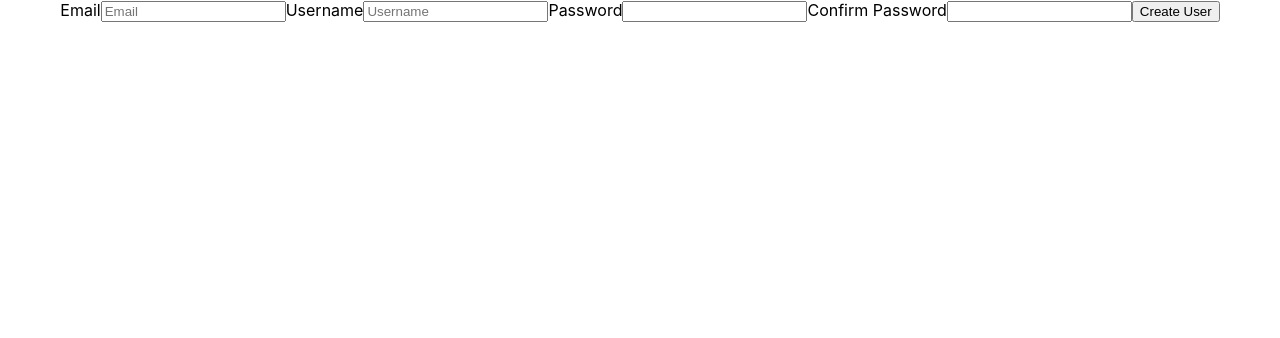
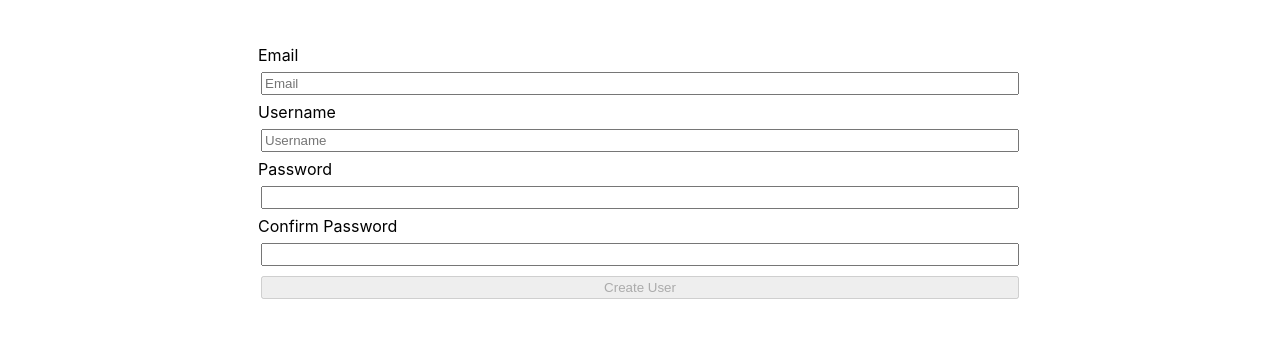
Before and after one commit to hilfigertout/login-signup-app-template, a React (Create React App) app in the folder front-end/: page /signup in a window 1280 px wide. Shown: the top 338 px of the page. Built offline with nearby package versions, Linux system fonts and the light colour scheme.

Commit message:
Login and Signup both functional. README added. Minimal styling added.

```diff
--- a/front-end/src/App.js
+++ b/front-end/src/App.js
@@ -1,6 +1,6 @@
 import './App.css';
-import Login from './pages/Login';
-import Signup from './pages/Signup';
+import Login from './pages/Login/Login';
+import Signup from './pages/Signup/Signup';
 import {useState, useEffect} from 'react';
 import UserContext from './UserContext';
 import SessionContext from './SessionContext';
--- /dev/null
+++ b/front-end/src/pages/Login/Login.css
@@ -0,0 +1,20 @@
+.login-page {
+  margin-top: 10px;
+  display: flex;
+  flex-direction: column;
+  justify-content: center;
+  align-items: center;
+}
+
+.login-page form {
+  display: flex;
+  flex-direction: column;
+  width: 40%
+}
+
+.login-page form * {
+  align-self: flex-start;
+  width: 100%;
+  margin: 5px;
+  padding: 1px;
+}
--- a/front-end/src/pages/Login.js
+++ b/front-end/src/pages/Login/Login.js
@@ -1,6 +1,7 @@
 import {useState, useEffect, useContext} from 'react';
-import UserContext from '../UserContext';
-import SessionContext from '../SessionContext';
+import UserContext from '../../UserContext';
+import SessionContext from '../../SessionContext';
+import './Login.css'
 
 const Login = () => {
 
@@ -15,7 +16,7 @@ const Login = () => {
     const loginUsername = username;
     setLoading(true);
     if (loginUsername) {
-      const init = {
+      let init = {
         method: 'POST',
         headers: {
           'Accept': 'application/json',
@@ -27,7 +28,7 @@ const Login = () => {
         .then((res) => res.json())
         .then(data => {
           if (data.message?.match(/success/i)) {
-            setSession({token: data.token, user_id: data.user_id, expire_timestamp: data.expiration})
+            setSession({token: data.token, user_id: data.user_id, expire_timestamp: data.expire_timestamp})
           } else {
             throw new Error(data.message);
           }
@@ -45,7 +46,7 @@ const Login = () => {
   const handleLogout = (e) => {
     e.preventDefault()
     setLoading(true);
-    const init = {
+    let init = {
       method: 'DELETE',
       headers: {
         'Accept': 'application/json',
@@ -63,21 +64,26 @@ const Login = () => {
     })
   }
 
+  //TODO - add error display for wrong password
   return (
   <div className="login-page">
+
     {!(user.username) &&
-    <form>
-      <input type="text" placeholder="username" value={username} onChange={(e) => setUsername(e.target.value)} />
-      <input type="password" placeholder="password" value={password} onChange={(e) => setPassword(e.target.value)} />
-      <button className="login-button" disabled={loading} onClick={handleLogin}>Login</button>
-    </form>
+    <>
+      <h1>Login</h1>
+      <form>
+        <input type="text" placeholder="username" value={username} onChange={(e) => setUsername(e.target.value)} />
+        <input type="password" placeholder="password" value={password} onChange={(e) => setPassword(e.target.value)} />
+        <button className="login-button" disabled={loading} onClick={handleLogin}>Login</button>
+      </form>
+    </>
     }
 
     {user.username &&
-    <div>
+    <>
       <h1>You are logged in as {user.username}</h1>
       <button onClick={handleLogout}>Logout</button>
-    </div>}
+    </>}
   </div>
   );
 }
--- a/front-end/src/pages/Signup.js
+++ /dev/null
@@ -1,35 +0,0 @@
-import {useState} from 'react';
-
-const Signup = () => {
-
-  const [username, setUsername] = useState('');
-  const [email, setEmail] = useState('');
-  const [password, setPassword] = useState('');
-  const [confirmPassword, setConfirmPassword] = useState('');
-
-
-
-  const handleSubmit = (e) => {
-    e.preventDefault();
-    console.log(e);
-    //TODO - fetch request to server, post to create new user.
-  }
-
-  return (
-    <div className="signup">
-      <form onSubmit={handleSubmit}>
-        <label htmlFor='email'>Email</label>
-        <input type='email' name='email' placeholder='Email' value={email} onChange={(e) => setEmail(e.target.value)}/>
-        <label htmlFor='username'>Username</label>
-        <input type='text' name="username" placeholder="Username" value={username} onChange={(e) => setUsername(e.target.value)} />
-        <label htmlFor='password'>Password</label>
-        <input type='password' name='password' value={password} onChange={(e) => setPassword(e.target.value)} />
-        <label htmlFor='confirm-password'>Confirm Password</label>
-        <input type='password' name='confirm-password' value={confirmPassword} onChange={(e) => setConfirmPassword(e.target.value)} />
-        <button type='submit'>Create User</button>
-      </form>
-    </div>
-    );
-}
-
-export default Signup;
--- /dev/null
+++ b/front-end/src/pages/Signup/Signup.css
@@ -0,0 +1,32 @@
+.signup-page {
+  display: flex;
+  flex-direction: column;
+  justify-content: center;
+  align-items: center;
+}
+
+.signup-page form {
+  display: flex;
+  flex-direction: column;
+  width: 60%;
+}
+
+.signup-page form * {
+  margin: 5px;
+  padding: 2px;
+}
+
+.signup-page form label{
+  align-self: flex-start;
+  margin: 2px;
+  padding: 0px;
+}
+
+.header-error {
+  width: 80%;
+  background-color: salmon;
+}
+
+.label-error {
+  color: red;
+}
--- /dev/null
+++ b/front-end/src/pages/Signup/Signup.js
@@ -0,0 +1,138 @@
+import {useState, useContext} from 'react';
+import SessionContext from '../../SessionContext';
+import {useNavigate} from 'react-router-dom';
+import './Signup.css';
+
+
+const Signup = () => {
+  const navigate = useNavigate();
+  const [session, setSession] = useContext(SessionContext);
+
+  const [disableButton, setDisableButton] = useState(true);
+  const [username, setUsername] = useState('');
+  const [email, setEmail] = useState('');
+  const [password, setPassword] = useState('');
+  const [confirmPassword, setConfirmPassword] = useState('');
+  const [error, setError] = useState({headerError: '', emailError: '', usernameError: '', passwordError: ''});
+
+  //TODO - add a useEffect hook to fetch the usernames to ensure uniqueness.
+
+  //TODO - refactor this error check to just use the error object, because why not?
+  const dataValidationCheck = () => {
+    return (!!(email &&
+            email.match(/^[\w-\.]+@([\w-]+\.)+[\w-]{2,4}$/) &&
+            username &&
+            password &&
+            password === confirmPassword))
+  }
+
+  const handleUsernameChange = (e) => {
+    setUsername(e.target.value);
+    if(e.target.value === '') {
+      setError({...error, usernameError: 'Please enter a valid username'});
+    } else {
+      setError({...error, usernameError: ''});
+    }
+  }
+
+  const handleEmailChange = (e) => {
+    setEmail(e.target.value);
+    if (e.target.value === '' || !(e.target.value.match(/^[\w-\.]+@([\w-]+\.)+[\w-]{2,4}$/))) {
+      setError({...error, emailError: 'Please enter a valid email'})
+    } else {
+      setError({...error, emailError: ''});
+    }
+  }
+
+  const handlePasswordChange = (e) => {
+    setPassword(e.target.value);
+    if (e.target.value === '') {
+      setError({...error, passwordError: 'Please enter a password'})
+    } else if (e.target.value !== confirmPassword) {
+      setError({...error, passwordError: 'Password fields must match.'})
+    } else {
+      setError({...error, passwordError: ''});
+    }
+  }
+
+  const handleConfirmPasswordChange = (e) => {
+    setConfirmPassword(e.target.value);
+
+    if (e.target.value !== password) {
+      setError({...error, passwordError: 'Password fields must match.'})
+    } else if (password !== '') {
+      setError({passwordError: ''});
+    } else {
+      setError({...error, passwordError: ''})
+    }
+  }
+
+
+  //TODO - consider transparently routing the user to a third page to make the submission. This feels like best practice.
+  const handleSubmit = (e) => {
+    setDisableButton(true);
+    e.preventDefault();
+
+    let init = {
+      method: 'POST',
+      headers: {
+        'Accept': 'application/json',
+        'Content-Type': 'application/json'
+      },
+      body: JSON.stringify({username: username, email: email, password: password})
+    }
+    //TODO - test this for inputting non-unique user, return an error message if so.
+    fetch('http://localhost:8080/users', init)
+    .then(res => {
+      if (res.status === 201) {
+        return res.json();
+      } else if (res.status === 400) {
+        setError({...error, headerError: "400 Bad Request Data, could not create user"});
+        throw new Error("400: Bad Request");
+      } else if (res.status === 500) {
+        setError({...error, headerError: "500 Internal Server Error, could not create user"});
+        throw new Error("500: Internal Server Error");
+      }
+    }).then((msg) => {
+      console.log(msg.message);
+      //Fetch to log in
+      //TODO - handle this  failing to log us in initially, forcing us to refresh the page. Maybe implement the reroute tactic?
+      fetch('http://localhost:8080/users/login', init)
+      .then(res => res.json())
+      .then((data) => {
+          if (data.message?.match(/success/i)) {
+            setSession({token: data.token, user_id: data.user_id, expire_timestamp: data.expire_timestamp})
+          } else {
+            throw new Error(data.message);
+          }
+      }).catch(err => console.log(err))
+      .finally(() => {
+        navigate('/login')
+      })
+
+    })
+    .catch(err => console.log(err))
+    .finally(() => {
+      setDisableButton(false);
+    })
+  }
+
+  return (
+    <div className='signup-page'>
+      <h1 className='header-error'>{error.headerError}</h1>
+      <form>
+        <label htmlFor='email'>Email <span className="label-error">{error.emailError}</span></label>
+        <input type='email' name='email' placeholder='Email' value={email} onChange={handleEmailChange}/>
+        <label htmlFor='username'>Username<span className="label-error">{error.usernameError}</span></label>
+        <input type='text' name="username" placeholder="Username" value={username} onChange={handleUsernameChange} />
+        <label htmlFor='password'>Password <span className="label-error">{error.passwordError}</span></label>
+        <input type='password' name='password' value={password} onChange={handlePasswordChange} />
+        <label htmlFor='confirm-password'>Confirm Password</label>
+        <input type='password' name='confirm-password' value={confirmPassword} onChange={handleConfirmPasswordChange} />
+        <button onClick={handleSubmit} disabled={disableButton && !dataValidationCheck()} type='submit'>Create User</button>
+      </form>
+    </div>
+    );
+}
+
+export default Signup;
```
Also changed, not shown: 1 other file (tests, documents, lock files or other folders).
